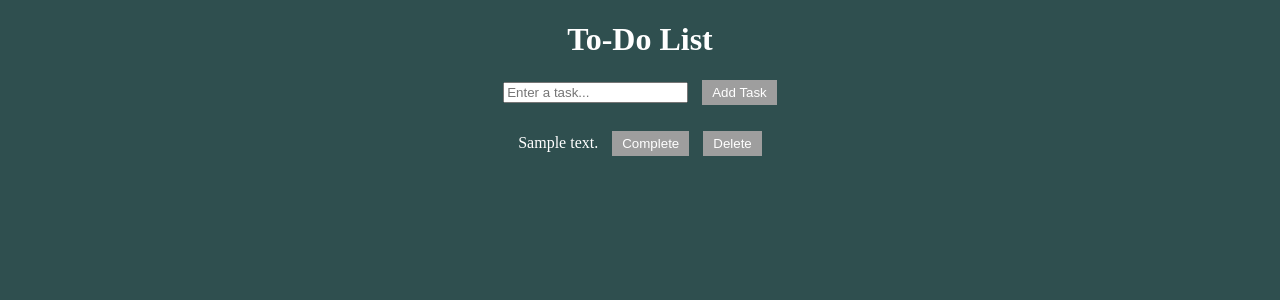
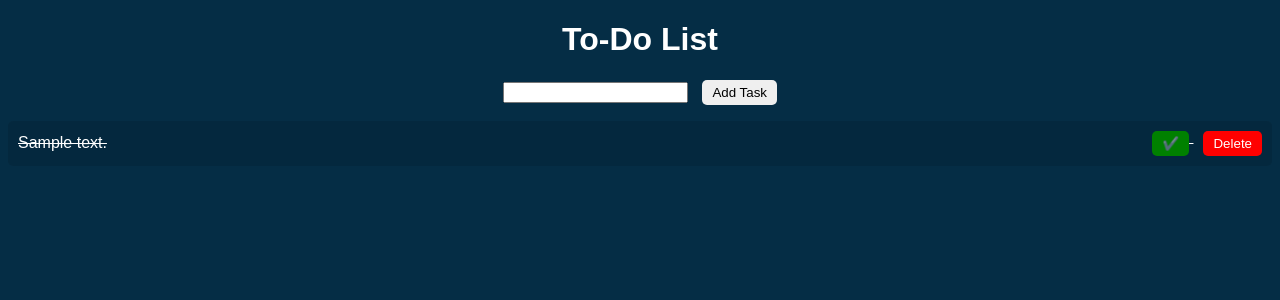
Before and after one commit to varunm2004/CH_ToDoList, a Flask app: template templates/index.html in a window 1280 px wide. Shown: the top 300 px of the page. Run offline with Flask 3, Linux system fonts and the light colour scheme; the template is opened without the code that fills it: most values are stand-ins (such as "Sample title", 1, 10 or a date in 2020).

Commit message:
The issue of deleting a task and the "completed" status of all other tasks getting removed is fixed. Now, a user can delete a task and all other tasks which are complete stay complete. Background changed to blue.

```diff
--- a/templates/index.html
+++ b/templates/index.html
@@ -4,30 +4,80 @@
     <meta charset="UTF-8">
     <meta name="viewport" content="width=device-width, initial-scale=1.0">
     <title>To-Do List</title>
-    <link rel="stylesheet" type="text/css" href="{{ url_for('static', filename='styles.css') }}">
+    <style>
+        body {
+            font-family: Arial, sans-serif;
+            background: rgb(5, 45, 69);
+            color: white;
+            text-align: center;
+        }
+        ul {
+            list-style-type: none;
+            padding: 0;
+        }
+        li {
+            display: flex;
+            justify-content: space-between;
+            align-items: center;
+            background: rgba(0, 0, 0, 0.1);
+            margin: 10px 0;
+            padding: 10px;
+            border-radius: 5px;
+        }
+        .completed {
+            text-decoration: line-through;
+        }
+        .checkmark::after {
+            content: '✔️';
+        }
+        button {
+            margin-left: 10px;
+            padding: 5px 10px;
+            border: none;
+            border-radius: 5px;
+            cursor: pointer;
+        }
+        .complete-button {
+            background-color: green;
+            color: white;
+        }
+        .delete-button {
+            background-color: red;
+            color: white;
+        }
+        #error-message {
+            color: red;
+            display: none;
+        }
+    </style>
 </head>
-<body class="gradient-background">
+<body>
     <h1>To-Do List</h1>
     <form id="task-form" action="{{ url_for('add_task') }}" method="POST">
-        <input type="text" id="task-input" name="task" placeholder="Enter a task...">
-        <button type="submit" class="add-button">Add Task</button>
+        <input type="text" id="task-input" name="task">
+        <button type="submit">Add Task</button>
     </form>
-    <span id="error-message"></span>
+    <p id="error-message">This field cannot be empty</p>
     <ul>
         {% for task in tasks %}
-            <li id="task-{{ loop.index0 }}" {% if task.completed %}class="completed"{% endif %}>
-                <span>{{ task.description }}</span>
-                <form action="{{ url_for('complete_task') }}" method="POST" style="display: inline;">
-                    <input type="hidden" name="task_index" value="{{ loop.index0 }}">
-                    <button type="button" class="complete-button">Complete</button>
-                </form>
-                <form action="{{ url_for('delete_task') }}" method="POST" style="display: inline;">
-                    <input type="hidden" name="task_index" value="{{ loop.index0 }}">
-                    <button type="submit" class="delete-button">Delete</button>
-                </form>
+            <li id="task-{{ loop.index0 }}" class="{{ 'completed' if task.completed }}">
+                {{ task.description }}
+                <div>
+                    {% if not task.completed %}
+                        <form action="{{ url_for('complete_task') }}" method="POST" style="display:inline;">
+                            <input type="hidden" name="task_index" value="{{ loop.index0 }}">
+                            <button type="submit" class="complete-button">Complete</button>
+                        </form>
+                    {% else %}
+                        <button class="complete-button checkmark"></button>
+                    {% endif %}
+                    <form action="{{ url_for('delete_task') }}" method="POST" style="display:inline;">
+                        <input type="hidden" name="task_index" value="{{ loop.index0 }}">
+                        <button type="submit" class="delete-button">Delete</button>
+                    </form>
+                </div>
             </li>
         {% endfor %}
     </ul>
-    <script src="{{ url_for('static', filename='script.js') }}"></script>
 </body>
 </html>
```
